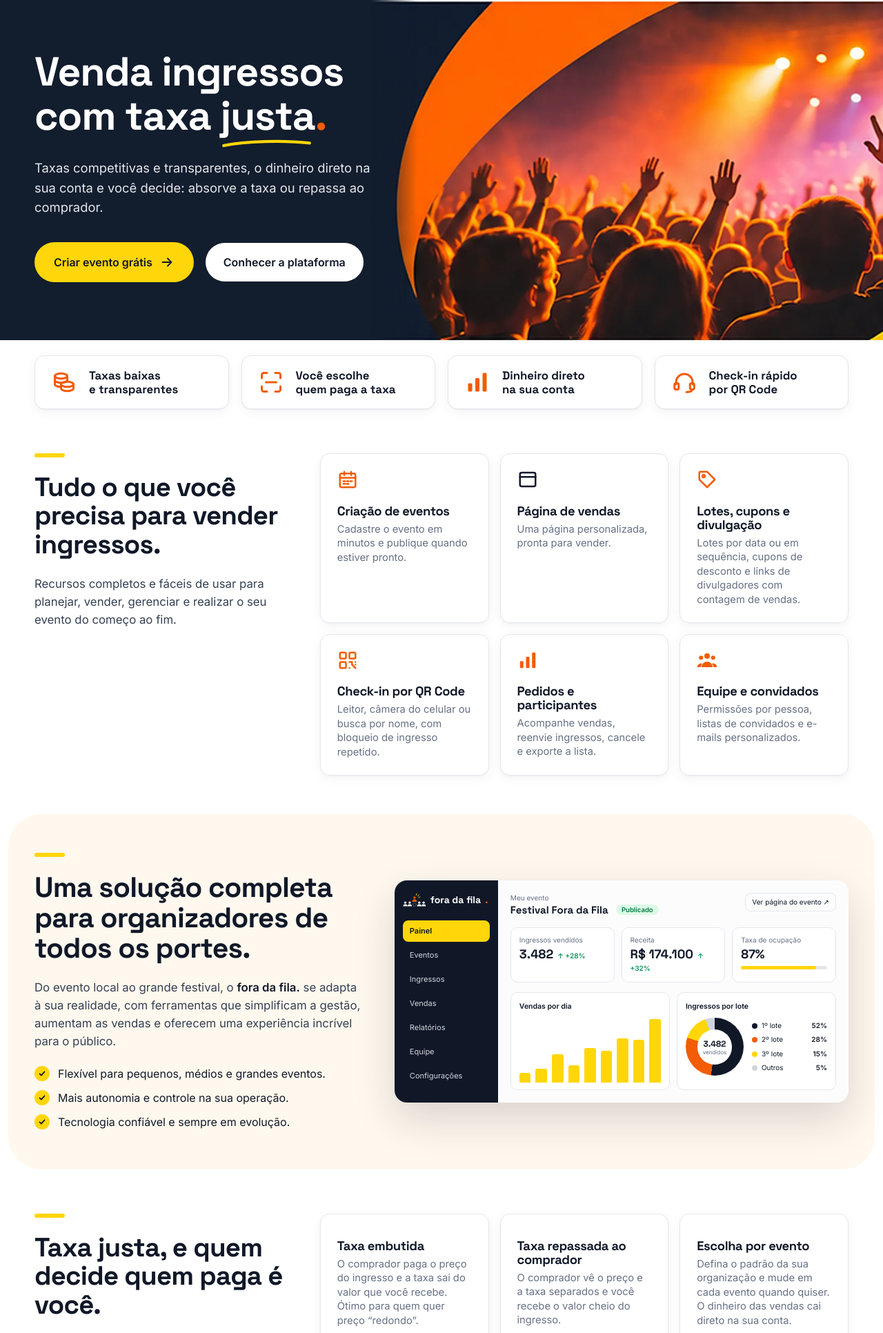
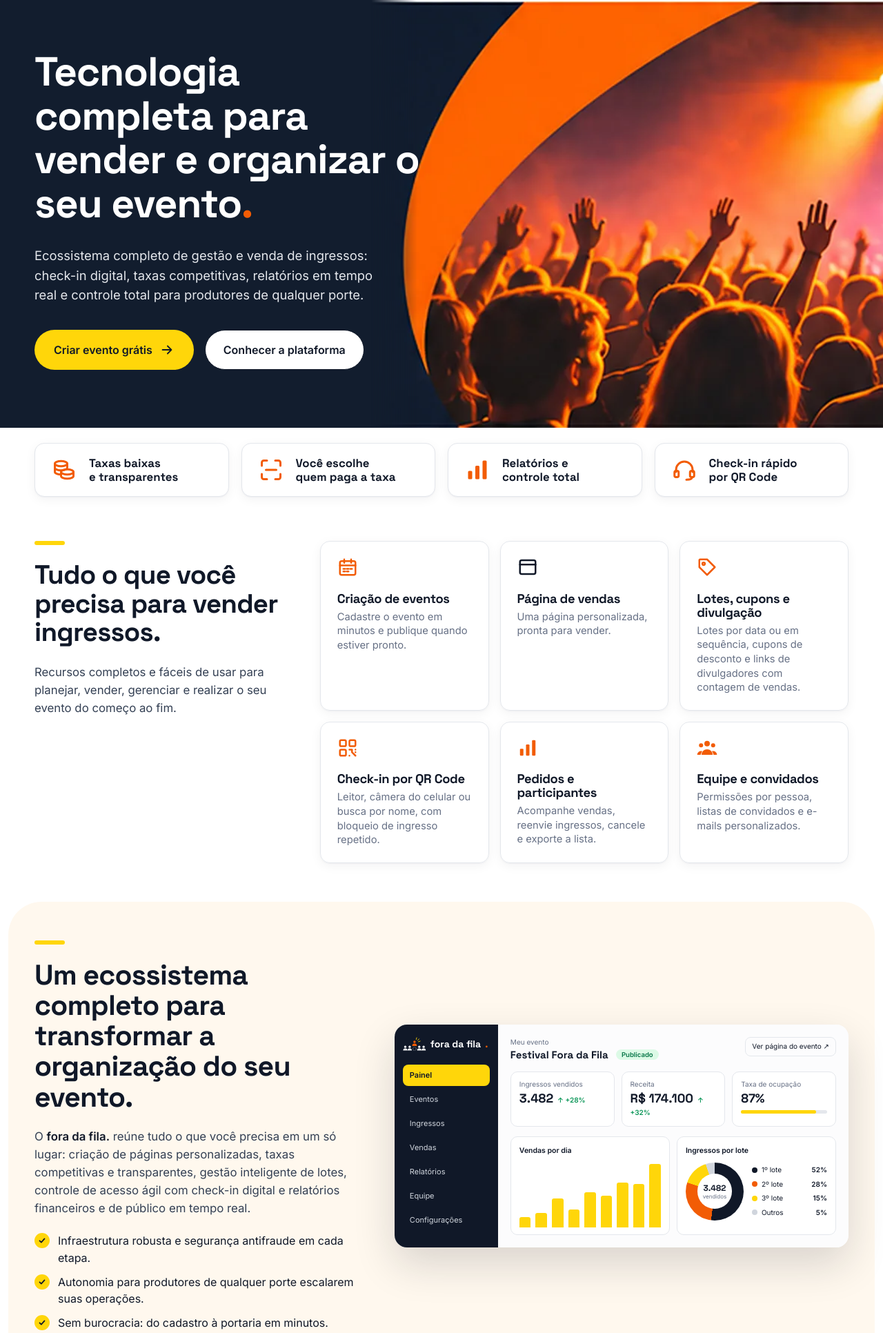
Before and after one commit to brunobhsoftware/foradafila, a Laravel app: page / in a window 1280 px wide. Shown: the part 77-2009 px from the top of the page at 69% size. Run offline with Laravel 12, Linux system fonts and the light colour scheme.

Commit message:
cadastro e site: remove email/cidade/uf do cadastro; textos focados em diferenciais do ecossistema
Co-Authored-By: Claude Sonnet 4.6 <noreply@anthropic.com>
Claude-Session: https://claude.ai/code/session_01GdKQzh3HwxiJGzuvmDMkoC

```diff
--- a/plataforma/app/Http/Controllers/Auth/CadastroController.php
+++ b/plataforma/app/Http/Controllers/Auth/CadastroController.php
@@ -52,7 +52,6 @@ class CadastroController extends Controller
             'documento' => ['required', new DocumentoValido($request->input('tipo_pessoa')), Rule::unique('organizador', 'documento')],
             'razao_social' => ['required', 'string', 'max:150'],
             'nome_fantasia' => ['nullable', 'string', 'max:150'],
-            'email_contato' => ['required', 'email:filter', 'max:150'],
             'cidade' => ['nullable', 'string', 'max:100'],
             'uf' => ['nullable', 'string', 'size:2'],
             'aceites' => ['required', 'array'],
@@ -82,11 +81,9 @@ class CadastroController extends Controller
                 'razao_social' => $dados['razao_social'],
                 'nome_fantasia' => $dados['nome_fantasia'] ?? null,
                 'slug' => Organizador::slugDisponivel($dados['nome_fantasia'] ?: $dados['razao_social']),
-                'email_contato' => $dados['email_contato'],
+                'email_contato' => $dados['email'],
                 'email_financeiro' => $dados['email'],
                 'whatsapp' => Documento::digitos($dados['telefone']),
-                'cidade' => $dados['cidade'] ?? null,
-                'uf' => isset($dados['uf']) ? strtoupper($dados['uf']) : null,
                 // Projeto piloto: a conta já nasce ativa. Quando o e-mail transacional estiver
                 // configurado, passa a nascer 'pendente' até confirmar o e-mail (regras, seção 5).
                 'situacao' => 'ativo',
--- a/plataforma/resources/views/site/inicio.blade.php
+++ b/plataforma/resources/views/site/inicio.blade.php
@@ -9,8 +9,8 @@
     <img src="{{ asset('assets/img/hero-show.jpg') }}" alt="Público com as mãos para o alto em um show com luzes no palco" width="1170" height="570">
   </picture>
   <div class="container hero__conteudo">
-    <h1>Venda ingressos com taxa <span class="sublinhado">justa</span><span class="ponto">.</span></h1>
-    <p>Taxas competitivas e transparentes, o dinheiro direto na sua conta e você decide: absorve a taxa ou repassa ao comprador.</p>
+    <h1>Tecnologia completa para vender e organizar o seu evento<span class="ponto">.</span></h1>
+    <p>Ecossistema completo de gestão e venda de ingressos: check-in digital, taxas competitivas, relatórios em tempo real e controle total para produtores de qualquer porte.</p>
     <div class="hero__acoes">
       <a href="{{ route('cadastro') }}" class="botao botao--amarelo">Criar evento grátis <svg class="i" viewBox="0 0 24 24"><path d="M5 12h14M13 6l6 6-6 6"/></svg></a>
       <a href="{{ route('solucao') }}" class="botao botao--contorno">Conhecer a plataforma</a>
@@ -30,7 +30,7 @@
   </div>
   <div class="diferencial">
     <svg class="i i--laranja i--cheio" viewBox="0 0 24 24"><rect x="3" y="13" width="4" height="8" rx="1"/><rect x="10" y="8" width="4" height="13" rx="1"/><rect x="17" y="3" width="4" height="18" rx="1"/></svg>
-    <span>Dinheiro direto<br>na sua conta</span>
+    <span>Relatórios e<br>controle total</span>
   </div>
   <div class="diferencial">
     <svg class="i i--laranja" viewBox="0 0 24 24"><path d="M4 14v-2a8 8 0 0 1 16 0v2"/><rect x="2.5" y="13" width="4" height="6" rx="1.5"/><rect x="17.5" y="13" width="4" height="6" rx="1.5"/><path d="M19.5 19c0 1.5-2 2.5-5.5 2.5"/></svg>
@@ -84,12 +84,12 @@
   <div class="container solucao__linha">
     <div class="solucao__texto">
       <span class="traco"></span>
-      <h2>Uma solução completa para organizadores de todos os portes.</h2>
-      <p>Do evento local ao grande festival, o <strong>fora da fila.</strong> se adapta à sua realidade, com ferramentas que simplificam a gestão, aumentam as vendas e oferecem uma experiência incrível para o público.</p>
+      <h2>Um ecossistema completo para transformar a organização do seu evento.</h2>
+      <p>O <strong>fora da fila.</strong> reúne tudo o que você precisa em um só lugar: criação de páginas personalizadas, taxas competitivas e transparentes, gestão inteligente de lotes, controle de acesso ágil com check-in digital e relatórios financeiros e de público em tempo real.</p>
       <ul class="lista-check">
-        <li>Flexível para pequenos, médios e grandes eventos.</li>
-        <li>Mais autonomia e controle na sua operação.</li>
-        <li>Tecnologia confiável e sempre em evolução.</li>
+        <li>Infraestrutura robusta e segurança antifraude em cada etapa.</li>
+        <li>Autonomia para produtores de qualquer porte escalarem suas operações.</li>
+        <li>Sem burocracia: do cadastro à portaria em minutos.</li>
       </ul>
     </div>
 
@@ -164,7 +164,7 @@
     </article>
     <article class="cartao">
       <h3>Escolha por evento</h3>
-      <p>Defina o padrão da sua organização e mude em cada evento quando quiser. O dinheiro das vendas cai direto na sua conta.</p>
+      <p>Defina o padrão da sua organização e mude em cada evento quando quiser, com total transparência para o comprador.</p>
     </article>
   </div>
   <p style="margin-top:20px"><a href="{{ route('precos') }}" class="botao botao--contorno">Ver preços e taxas</a></p>
--- a/plataforma/resources/views/site/solucao.blade.php
+++ b/plataforma/resources/views/site/solucao.blade.php
@@ -36,8 +36,8 @@
 <section class="pub-cabecalho">
   <div class="container">
     <span class="traco"></span>
-    <h1>Tudo para vender e organizar o seu evento, com taxa justa<span class="ponto">.</span></h1>
-    <p>O Fora da Fila é uma plataforma de tecnologia para produtores: taxas competitivas, o dinheiro direto na sua conta e a liberdade de decidir se a taxa fica com você ou com o comprador.</p>
+    <h1>Ecossistema completo de tecnologia e gestão para o seu evento<span class="ponto">.</span></h1>
+    <p>O Fora da Fila reúne tudo o que você precisa em um só lugar: criação de páginas personalizadas, taxas competitivas e transparentes, gestão inteligente de lotes, controle de acesso ágil com check-in digital e relatórios financeiros e de público em tempo real. Com infraestrutura robusta e segurança antifraude em cada etapa da transação, oferecemos autonomia e controle total para produtores de qualquer porte escalarem suas operações sem burocracia.</p>
   </div>
 </section>
 
```
Also changed, not shown: plataforma/resources/views/auth/cadastro.blade.php (+1 -6 lines).
